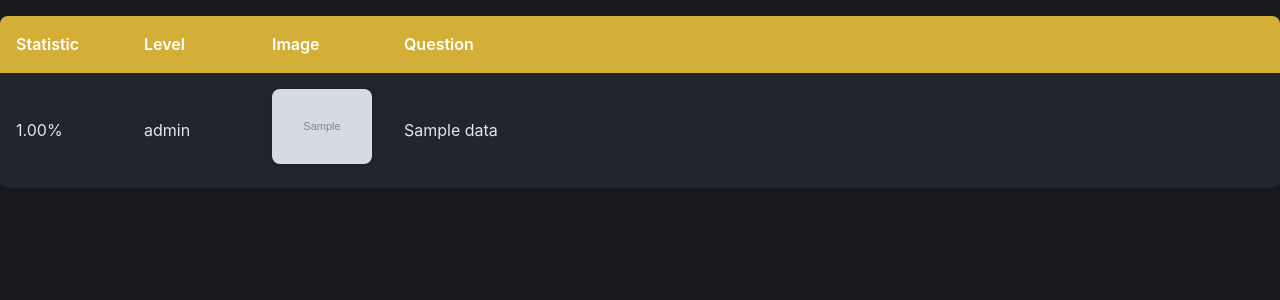
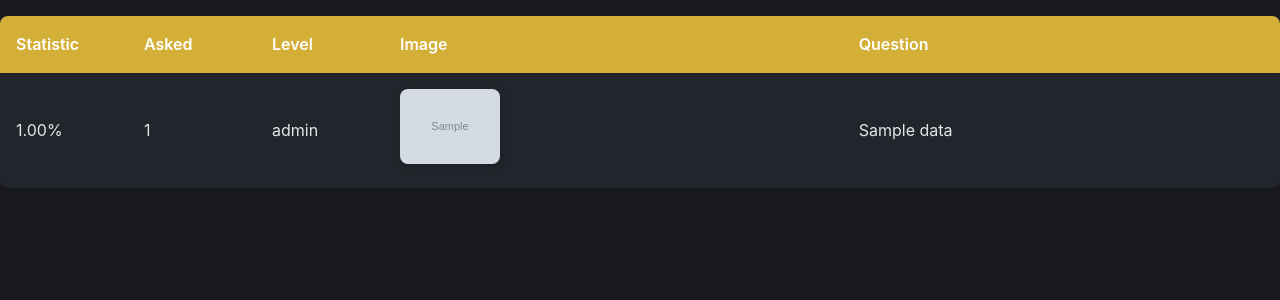
Before and after one commit to Rs-appez/chaloeil_backend, a Django app: template chaloeil_backend/stats/templates/index1.html in a window 1280 px wide. Shown: the part 105-405 px from the top of the page. Run offline with Django 3.2, Linux system fonts and the light colour scheme; the template is opened without the code that fills it: most values are stand-ins (such as "Sample title", 1, 10 or a date in 2020); grey boxes marked "Sample" are stand-in pictures.

Commit message:
feat(stats): show total asked count in stats table
Add the "total_asked" field to the statistics context and display it
in the stats table on the index1.html template. This provides users
with visibility into how many times each question was asked.

```diff
--- a/chaloeil_backend/stats/models.py
+++ b/chaloeil_backend/stats/models.py
@@ -139,6 +139,7 @@ class Statistic(models.Model):
                     if stat["total_asked"]
                     else 0.0
                 ),
+                "total_asked": stat["total_asked"],
                 "image": questions_map[stat["question"]].get_image_url(),
                 "level": questions_map[stat["question"]].level.level_text,
             }
--- a/chaloeil_backend/stats/templates/index1.html
+++ b/chaloeil_backend/stats/templates/index1.html
@@ -16,6 +16,7 @@
             <thead>
                 <tr>
                     <th>Statistic</th>
+                    <th>Asked</th>
                     <th>Level</th>
                     <th>Image</th>
                     <th>Question</th>
@@ -25,6 +26,7 @@
                 {% for q in data %}
                     <tr>
                         <td>{{ q.percentage|floatformat:2 }}%</td>
+                        <td>{{ q.total_asked }}</td>
                         <td>{{ q.level }}</td>
                         <td>
                             <img src="{{ q.image }}" alt="">
```
